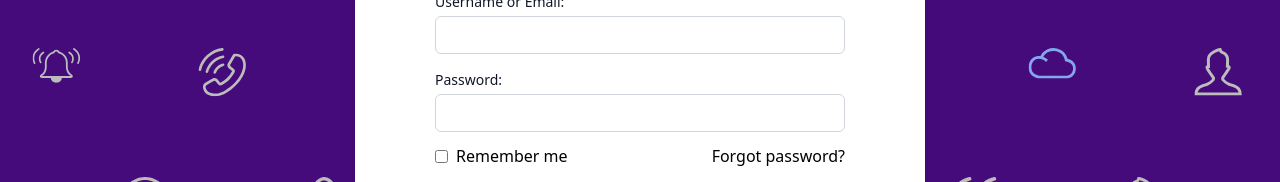
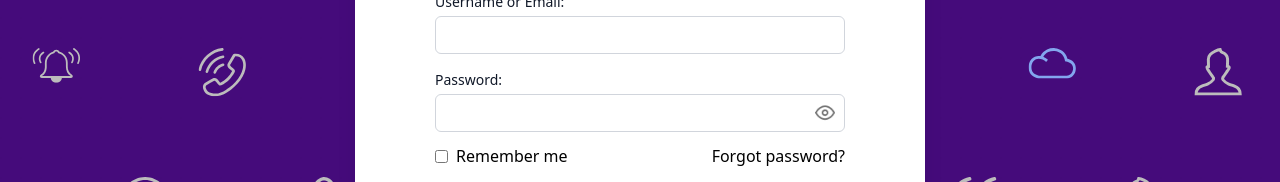
Before and after one commit to Yashvi-saini/VOW-frontend, a React (Vite) app: page /login in a window 1280 px wide. Shown: the part 363-545 px from the top of the page. Built offline with nearby package versions, Linux system fonts and the light colour scheme; no server answers.

Commit message:
Fix duplicate messages, dynamic DiceBear avatars, map presence sync, login eye toggle, and OTP redirect

```diff
--- a/src/App.jsx
+++ b/src/App.jsx
@@ -35,7 +35,10 @@ const App = () => {
     pendingMode === "forgot";
 
   const verifyCondition =
-    !!signupPending || isForgot || !!localStorage.getItem("forgotOtpVerified");
+    !!signupPending ||
+    isForgot ||
+    !!localStorage.getItem("forgotOtpVerified") ||
+    !!sessionStorage.getItem("pendingEmail");
   const verifyRedirectTo = isForgot ? "/forgot-password" : "/signup";
 
   return (
--- a/src/components/map/map assets/avtar.jsx
+++ b/src/components/map/map assets/avtar.jsx
@@ -1,16 +1,41 @@
-import React from "react";
-import avtar from "../map assets/avatar1.jpg";
+import React, { useState, useEffect } from "react";
+import fallbackAvatar from "../map assets/avatar1.jpg";
+
+const getDicebearAvatar = (seed) => {
+  const cleanSeed = encodeURIComponent((seed || "User").trim());
+  return `https://api.dicebear.com/7.x/adventurer/svg?seed=${cleanSeed}`;
+};
+
 const Avatar = React.memo(({ image, size = 48, name, style }) => {
+  const seed = name || "User";
+  const isValidCustomImage =
+    typeof image === "string" &&
+    image.trim() !== "" &&
+    !image.includes("avatar1.jpg");
+
+  const avatarUrl = isValidCustomImage ? image : getDicebearAvatar(seed);
+  const [src, setSrc] = useState(avatarUrl);
+
+  useEffect(() => {
+    const nextUrl = isValidCustomImage ? image : getDicebearAvatar(seed);
+    setSrc(nextUrl);
+  }, [image, seed, isValidCustomImage]);
+
   return (
     <div
-      className="rounded-full overflow-hidden border-2 border-white shadow-md flex items-center justify-center bg-gray-200"
+      className="rounded-full overflow-hidden border-2 border-white shadow-md flex items-center justify-center bg-gray-200 shrink-0"
       style={{ width: size, height: size, ...style }}
       title={name}
     >
       <img
-        src={avtar}
+        src={src}
         alt={name || "Avatar"}
         className="w-full h-full object-cover"
+        onError={() => {
+          if (src !== fallbackAvatar) {
+            setSrc(fallbackAvatar);
+          }
+        }}
       />
     </div>
   );
--- a/src/features/auth/Login.jsx
+++ b/src/features/auth/Login.jsx
@@ -182,10 +182,11 @@ const Login = () => {
               </p>
             </div>
 
-            <div className="mb-3 relative">
+            <div className="mb-3">
               <label className="block text-sm font-medium text-gray-900 mb-1">
                 Password:
               </label>
+              <div className="relative">
                 <input
                   type={showPassword ? "text" : "password"}
                   value={password}
@@ -199,6 +200,19 @@ const Login = () => {
                       : "border-gray-300"
                   }`}
                 />
+                <button
+                  type="button"
+                  onClick={() => setShowPassword((prev) => !prev)}
+                  aria-label={showPassword ? "Hide password" : "Show password"}
+                  className="absolute inset-y-0 right-2.5 flex items-center cursor-pointer text-gray-500 hover:text-gray-700"
+                >
+                  <img
+                    src={showPassword ? EyeOff : Eye}
+                    alt={showPassword ? "Hide password" : "Show password"}
+                    className="h-5 w-5 object-contain"
+                  />
+                </button>
+              </div>
               <p className="text-red-600 mt-1 text-sm">
                 {passwordError || " "}
               </p>
--- a/src/features/chat/hooks/useChatMessages.js
+++ b/src/features/chat/hooks/useChatMessages.js
@@ -81,8 +81,17 @@ export const useChatMessages = ({
 
 
           if (isSubscribed) {
-            dmCacheRef.current[targetDmId] = raw;
-            setMessages(raw);
+            const seen = new Set();
+            const clean = raw.filter((m) => {
+              const id = m?._id || m?.id;
+              if (!id) return true;
+              const str = String(id);
+              if (seen.has(str)) return false;
+              seen.add(str);
+              return true;
+            });
+            dmCacheRef.current[targetDmId] = clean;
+            setMessages(clean);
           }
         } else {
 
@@ -93,7 +102,16 @@ export const useChatMessages = ({
             : response?.data?.messages || [];
 
           if (isSubscribed) {
-            setMessages(raw);
+            const seen = new Set();
+            const clean = raw.filter((m) => {
+              const id = m?._id || m?.id;
+              if (!id) return true;
+              const str = String(id);
+              if (seen.has(str)) return false;
+              seen.add(str);
+              return true;
+            });
+            setMessages(clean);
           }
         }
       } catch (err) {
--- a/src/features/chat/hooks/useChatSocket.js
+++ b/src/features/chat/hooks/useChatSocket.js
@@ -28,10 +28,12 @@ export const useChatSocket = ({
       const msgChannelId = typeof msg.channelId === "object" ? (msg.channelId._id || msg.channelId.id) : msg.channelId;
       if (activeRoomId && String(msgChannelId) === String(activeRoomId)) {
         setMessages((prev) => {
-          if (msg._id && prev.some((m) => m._id === msg._id)) {
+          if (msg._id && prev.some((m) => String(m._id) === String(msg._id))) {
             return prev;
           }
-          const optIdx = prev.findIndex((m) => m.isOptimistic && m.content === msg.content);
+          const optIdx = prev.findIndex(
+            (m) => m.isOptimistic && (m._id === msg.tempId || m.content === msg.content)
+          );
           if (optIdx !== -1) {
             const next = [...prev];
             next[optIdx] = msg;
@@ -57,10 +59,12 @@ export const useChatSocket = ({
 
       if (isCurrentDMChat) {
         setMessages((prev) => {
-          if (msg._id && prev.some((m) => m._id === msg._id)) {
+          if (msg._id && prev.some((m) => String(m._id) === String(msg._id))) {
             return prev;
           }
-          const optIdx = prev.findIndex((m) => m.isOptimistic && m.content === msg.content);
+          const optIdx = prev.findIndex(
+            (m) => m.isOptimistic && (m._id === msg.tempId || m.content === msg.content)
+          );
           if (optIdx !== -1) {
             const next = [...prev];
             next[optIdx] = msg;
--- a/src/features/map/Map.jsx
+++ b/src/features/map/Map.jsx
@@ -163,6 +163,7 @@ useEffect(() => {
     joinMapPresence({
       workspaceId,
       name: username || "Anonymous",
+      avatar,
       x: positionRef.current.x,
       y: positionRef.current.y,
     });
@@ -205,10 +206,11 @@ useEffect(() => {
 
   return () => {
     cleanedUp = true;
+    leaveMapPresence(workspaceId);
     removeMapListeners();
     mapSocket.off("connect", onConnected);
   };
-}, [workspaceId, username]);
+}, [workspaceId, username, avatar]);
 
 
 
@@ -288,9 +290,9 @@ useEffect(() => {
       />
 
       <Avatar
-        image={avatar || playerImg}
+        image={avatar}
         size={avatarSize}
-        name="You"
+        name={username || "You"}
         style={{
           position: "absolute",
           top: `${position.y}%`,
--- a/src/features/map/map assets/avtar.jsx
+++ b/src/features/map/map assets/avtar.jsx
@@ -1,16 +1,41 @@
-import React from "react";
-import avtar from "../map assets/avatar1.jpg";
+import React, { useState, useEffect } from "react";
+import fallbackAvatar from "../map assets/avatar1.jpg";
+
+const getDicebearAvatar = (seed) => {
+  const cleanSeed = encodeURIComponent((seed || "User").trim());
+  return `https://api.dicebear.com/7.x/adventurer/svg?seed=${cleanSeed}`;
+};
+
 const Avatar = React.memo(({ image, size = 48, name, style }) => {
+  const seed = name || "User";
+  const isValidCustomImage =
+    typeof image === "string" &&
+    image.trim() !== "" &&
+    !image.includes("avatar1.jpg");
+
+  const avatarUrl = isValidCustomImage ? image : getDicebearAvatar(seed);
+  const [src, setSrc] = useState(avatarUrl);
+
+  useEffect(() => {
+    const nextUrl = isValidCustomImage ? image : getDicebearAvatar(seed);
+    setSrc(nextUrl);
+  }, [image, seed, isValidCustomImage]);
+
   return (
     <div
-      className="rounded-full overflow-hidden border-2 border-white shadow-md flex items-center justify-center bg-gray-200"
+      className="rounded-full overflow-hidden border-2 border-white shadow-md flex items-center justify-center bg-gray-200 shrink-0"
       style={{ width: size, height: size, ...style }}
       title={name}
     >
       <img
-        src={avtar}
+        src={src}
         alt={name || "Avatar"}
         className="w-full h-full object-cover"
+        onError={() => {
+          if (src !== fallbackAvatar) {
+            setSrc(fallbackAvatar);
+          }
+        }}
       />
     </div>
   );
--- a/src/features/map/mapSocket.jsx
+++ b/src/features/map/mapSocket.jsx
@@ -12,11 +12,12 @@ export const disconnectMapSocket = () => {
 
 
 
-export const joinMapPresence = ({ workspaceId, name, x, y }) => {
+export const joinMapPresence = ({ workspaceId, name, x, y, avatar }) => {
   connectSocket();
   socket.emit("join", {
     workspaceId,
     displayName: name || "User",
+    avatar,
     x,
     y,
   });
```
Also changed, not shown: src/features/auth/VerifyOtp.jsx (+20 -21 lines). Lines whose indentation alone changed are shown as unchanged.
